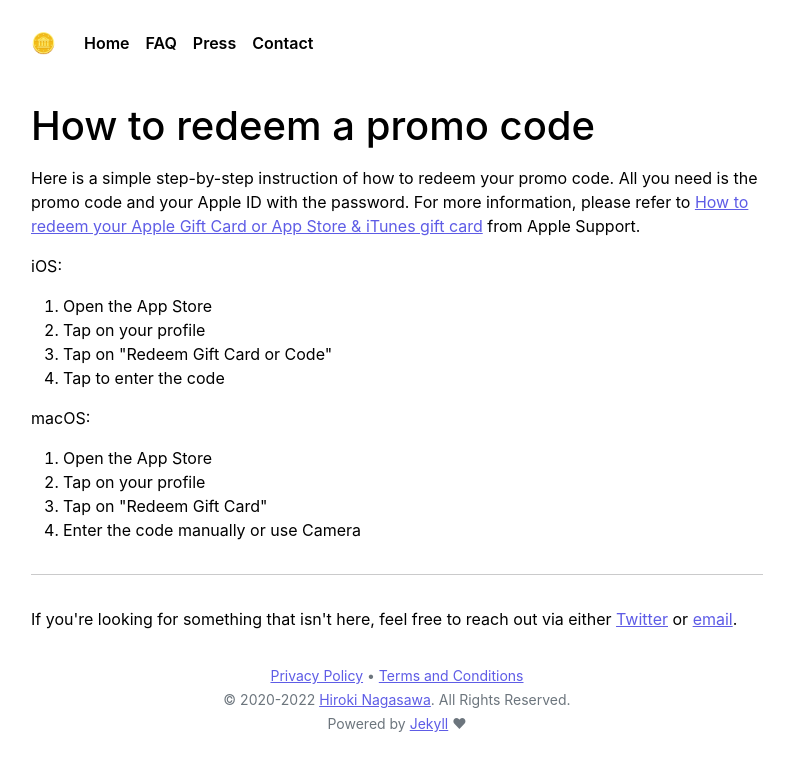
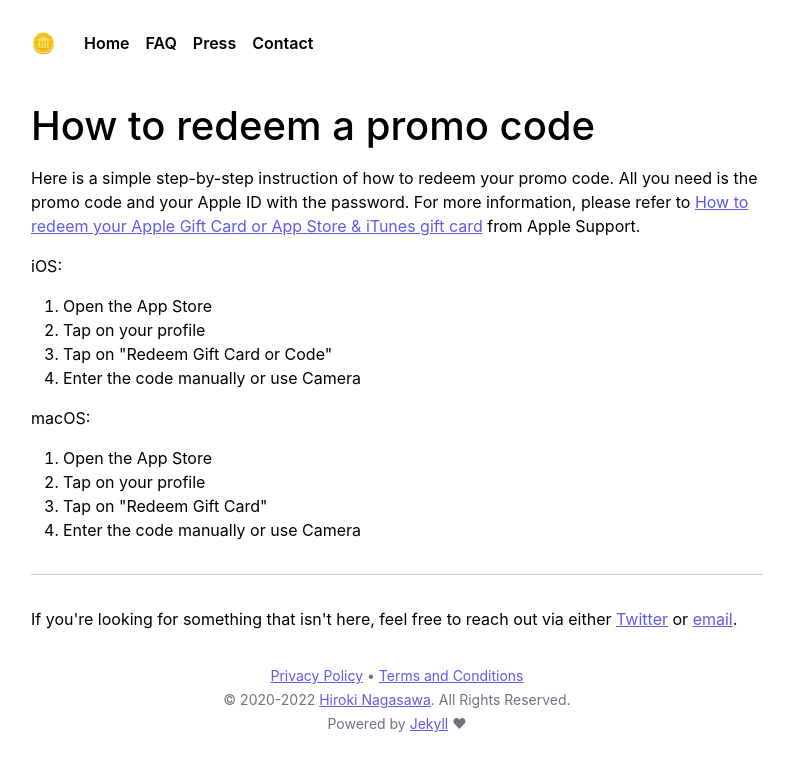
Before and after one commit to bluecometlabs/getexpenses.app, a Jekyll site: the page built from pages/faq/how-to-redeem-promo-code.md, in a window 1280 px wide. Shown: the top 771 px of the page, without its empty margins (243-1031 px from the left). Built offline with Jekyll 4.4.1, drawn with Linux system fonts in a browser that asks for light colours.

Commit message:
Minor improvement on FAQ

```diff
--- a/pages/faq/how-to-redeem-promo-code.md
+++ b/pages/faq/how-to-redeem-promo-code.md
@@ -12,7 +12,7 @@ permalink: /faq/how-to-redeem-promo-code
     <li>Open the App Store</li>
     <li>Tap on your profile</li>
     <li>Tap on "Redeem Gift Card or Code"</li>
-    <li>Tap to enter the code</li>
+    <li>Enter the code manually or use Camera</li>
 </ol>
 
 <p>macOS:</p>
```
